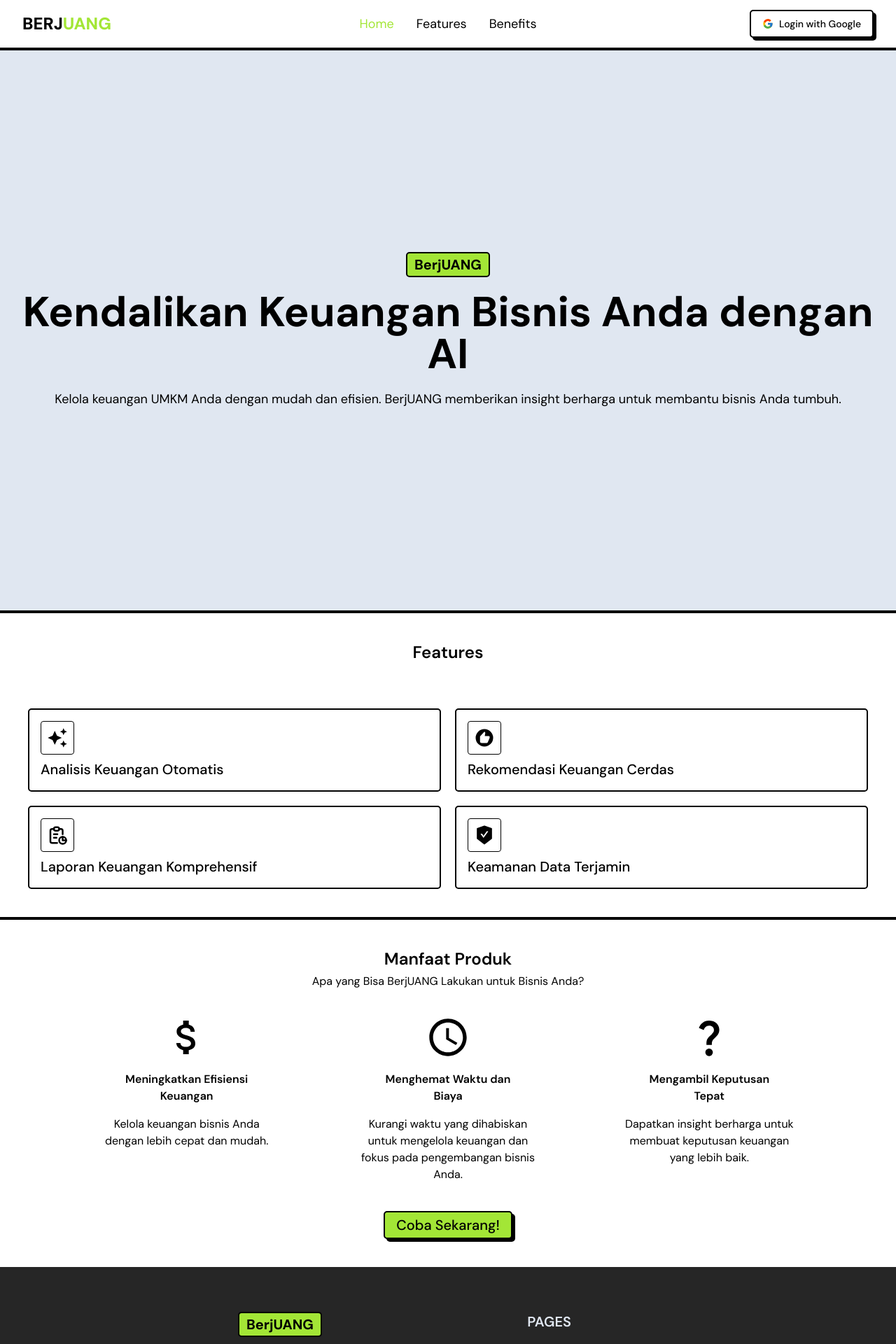
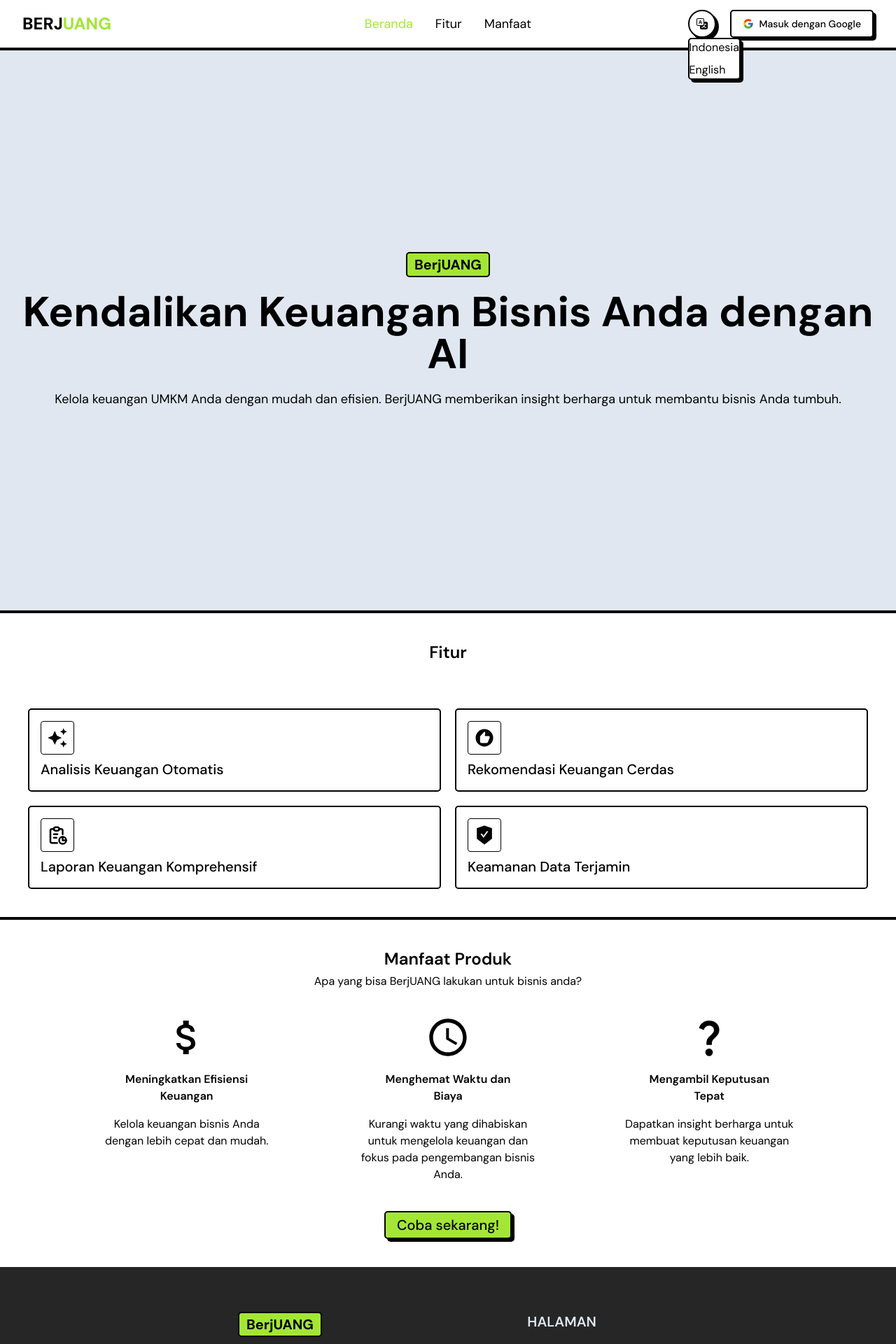
Before and after one commit to The-Triple-R/berjuang-ui, a Next.js app: page / in a window 1280 px wide. Shown: the top 1920 px of the page at 70% size. Built offline with nearby package versions, Linux system fonts and the light colour scheme.

Commit message:
feat(landing-page): add zustand & change language feature

```diff
--- a/app/layout.js
+++ b/app/layout.js
@@ -1,4 +1,4 @@
-import { Playfair_Display, DM_Sans, Poppins, Geist_Mono } from 'next/font/google';
+import { DM_Sans } from 'next/font/google';
 import PropTypes from 'prop-types';
 import './globals.css';
 
@@ -9,7 +9,7 @@ const dmSans = DM_Sans({
 
 export const metadata = {
   title: 'BerjUANG',
-  description: 'Solusi Cerdas untuk Keuangan UMKM Anda',
+  description: 'Solusi Cerdas untuk Keuangan UMKM Anda!',
 };
 
 export default function RootLayout({ children }) {
--- a/app/page.js
+++ b/app/page.js
@@ -1,41 +1,51 @@
+'use client';
 import FeatureCard from '@/components/FeatureCard';
 import Header from '@/components/Header';
 import { Badge } from '@/components/ui/badge';
 import { MdAttachMoney, MdAutoAwesome, MdQuestionMark, MdRecommend, MdAccessTime } from 'react-icons/md';
 import { AiFillSafetyCertificate } from 'react-icons/ai';
 import { TbReport } from 'react-icons/tb';
-import { FaSquareXTwitter, FaInstagram, FaFacebookF } from 'react-icons/fa6';
 import { Button } from '@/components/ui/button';
-
+import Footer from '@/components/Footer';
+import langData from '@/lib/lang';
+import useLanguageStore from '@/lib/zustand/useLanguageStore';
 
 export default function Home() {
+  const { lang } = useLanguageStore((state) => state);
+
   return (
     <>
       <Header />
       <main className='relative flex flex-col gap-44 items-center justify-center bg-bg dark:bg-darkBg min-h-screen'>
-        <section id='home' className='min-h-screen flex flex-col items-center justify-center px-4 md:px-8 gap-5'>
+        <section
+          id='home'
+          className='min-h-screen flex flex-col items-center justify-center px-4 md:px-8 gap-5'
+        >
           <h3>
             <Badge className='font-bold text-xl'>BerjUANG</Badge>
           </h3>
-          <p className='font-bold text-6xl text-center'>Kendalikan Keuangan Bisnis Anda dengan AI</p>
-          <p className='text-lg text-center'>Kelola keuangan UMKM Anda dengan mudah dan efisien. BerjUANG memberikan insight berharga untuk membantu bisnis Anda tumbuh.</p>
+          <p className='font-bold text-6xl text-center'>{langData[lang].heroSection.title}</p>
+          <p className='text-lg text-center'>{langData[lang].heroSection.subTitle}</p>
         </section>
       </main>
       <div>
-        <section id='features' className='border-t-4 border-border dark:border-darkBorder font-semibold p-10'>
+        <section
+          id='features'
+          className='border-t-4 border-border dark:border-darkBorder font-semibold p-10'
+        >
           <div className='w-[1300px] max-w-full mx-auto'>
-            <h3 className='text-center text-2xl mb-16'>Features</h3>
+            <h3 className='text-center text-2xl mb-16'>{langData[lang].featureSection.title}</h3>
             <div className='grid grid-cols-2 gap-5'>
-              <FeatureCard description='Analisis Keuangan Otomatis'>
+              <FeatureCard description={langData[lang].featureSection.featureDesc[0]}>
                 <MdAutoAwesome />
               </FeatureCard>
-              <FeatureCard description='Rekomendasi Keuangan Cerdas'>
+              <FeatureCard description={langData[lang].featureSection.featureDesc[1]}>
                 <MdRecommend />
               </FeatureCard>
-              <FeatureCard description='Laporan Keuangan Komprehensif'>
+              <FeatureCard description={langData[lang].featureSection.featureDesc[2]}>
                 <TbReport />
               </FeatureCard>
-              <FeatureCard description='Keamanan Data Terjamin'>
+              <FeatureCard description={langData[lang].featureSection.featureDesc[3]}>
                 <AiFillSafetyCertificate />
               </FeatureCard>
             </div>
@@ -43,58 +53,37 @@ export default function Home() {
         </section>
         <section className='border-t-4 border-border dark:border-darkBorder p-10'>
           <div className='w-[1100px] max-w-full mx-auto'>
-            <h3 className='text-center text-2xl mb-1 font-semibold'>Manfaat Produk</h3>
-            <p className='text-center mb-9'>Apa yang Bisa BerjUANG Lakukan untuk Bisnis Anda?</p>
+            <h3 className='text-center text-2xl mb-1 font-semibold'>{langData[lang].benefitSection.title}</h3>
+            <p className='text-center mb-9'>{langData[lang].benefitSection.subTitle}</p>
             <div className='grid grid-cols-3 gap-5 justify-items-center'>
-              <div className='text-center flex flex-col gap-4 w-[250px]'>
+              <div className='text-center flex flex-col gap-4 w-[250px] items-center'>
                 <div className='flex justify-center'>
                   <MdAttachMoney size={64} />
                 </div>
-                <h6 className='w-[200px] flex mx-auto font-semibold'>Meningkatkan Efisiensi Keuangan</h6>
-                <p>Kelola keuangan bisnis Anda dengan lebih cepat dan mudah.</p>
+                <h6 className='w-[200px] flex justify-center font-semibold'>{langData[lang].benefitSection.firstBenefitTitle}</h6>
+                <p className='text-center'>{langData[lang].benefitSection.firstBenefitDesc}</p>
               </div>
-              <div className='text-center flex flex-col gap-4 w-[250px]'>
+              <div className='text-center flex flex-col gap-4 w-[250px] items-center'>
                 <div className='flex justify-center'>
                   <MdAccessTime size={64} />
                 </div>
-                <h6 className='w-[200px] flex mx-auto font-semibold'>Menghemat Waktu dan Biaya</h6>
-                <p>Kurangi waktu yang dihabiskan untuk mengelola keuangan dan fokus pada pengembangan bisnis Anda.</p>
+                <h6 className='w-[200px] flex justify-center font-semibold'>{langData[lang].benefitSection.secondBenefitTitle}</h6>
+                <p>{langData[lang].benefitSection.secondBenefitDesc}</p>
               </div>
-              <div className='text-center flex flex-col gap-4 w-[250px]'>
+              <div className='text-center flex flex-col gap-4 w-[250px] items-center'>
                 <div className='flex justify-center'>
                   <MdQuestionMark size={64} />
                 </div>
-                <h6 className='w-[200px] flex mx-auto font-semibold'>Mengambil Keputusan Tepat</h6>
-                <p>Dapatkan insight berharga untuk membuat keputusan keuangan yang lebih baik.</p>
+                <h6 className='w-[200px] flex justify-center font-semibold'>{langData[lang].benefitSection.thirdBenefitTitle}</h6>
+                <p>{langData[lang].benefitSection.thirdBenefitDesc}</p>
               </div>
             </div>
             <div className='flex justify-center mt-10'>
-              <Button className="text-xl">Coba Sekarang!</Button>
+              <Button className='text-xl'>{langData[lang].tryNowButton}</Button>
             </div>
           </div>
         </section>
-        <footer className='font-semibold bg-[#262626] text-footerText pt-16 px-10'>
-          <div className='w-[600px] max-w-full mx-auto'>
-            <div className='grid grid-cols-3 gap-5 text-xl border-b border-[#ffffff13] pb-16'>
-              <div className='col-span-2'>
-                <h3>
-                  <Badge className='font-bold text-xl mb-4'>BerjUANG</Badge>
-                </h3>
-                <div className='flex text-2xl gap-2'>
-                  <FaFacebookF />
-                  <FaInstagram />
-                  <FaSquareXTwitter />
-                </div>
-              </div>
-              <div className='flex flex-col gap-2'>
-                <h5 className='mb-3 text-bg'>PAGES</h5>
-                <a href='#test text-md'>Home</a>
-                <a href='#test text-md'>Features</a>
-              </div>
-            </div>
-            <p className='text-center py-7 font-base'>Copyright &copy; 2025 BerjUANG. | All rights reserved.</p>
-          </div>
-        </footer>
+        <Footer />
       </div>
     </>
   );
--- /dev/null
+++ b/components/Footer.jsx
@@ -0,0 +1,38 @@
+'use client';
+import React from 'react';
+import { Badge } from '@/components/ui/badge';
+import { FaSquareXTwitter, FaInstagram, FaFacebookF } from 'react-icons/fa6';
+import langData from '@/lib/lang';
+import useLanguageStore from '@/lib/zustand/useLanguageStore';
+
+function Footer() {
+  const { lang } = useLanguageStore((state) => state);
+
+  return (
+    <footer className='font-semibold bg-[#262626] text-footerText pt-16 px-10'>
+      <div className='w-[600px] max-w-full mx-auto'>
+        <div className='grid grid-cols-3 gap-5 text-xl border-b border-[#ffffff13] pb-16'>
+          <div className='col-span-2'>
+            <h3>
+              <Badge className='font-bold text-xl mb-4'>BerjUANG</Badge>
+            </h3>
+            <div className='flex text-2xl gap-2'>
+              <FaFacebookF />
+              <FaInstagram />
+              <FaSquareXTwitter />
+            </div>
+          </div>
+          <div className='flex flex-col gap-2'>
+            <h5 className='mb-3 text-bg'>{langData[lang].footerSection.pagesHeader}</h5>
+            <a href='#home'>{langData[lang].navbarLandingPage.home}</a>
+            <a href='#features'>{langData[lang].navbarLandingPage.features}</a>
+            <a href='#benefits'>{langData[lang].navbarLandingPage.benefits}</a>
+          </div>
+        </div>
+        <p className='text-center py-7 font-base'>Copyright &copy; 2025 BerjUANG. | All rights reserved.</p>
+      </div>
+    </footer>
+  );
+}
+
+export default Footer;
--- a/components/Header.jsx
+++ b/components/Header.jsx
@@ -1,10 +1,14 @@
-"use client"
+'use client';
 import React, { useState, useEffect } from 'react';
 import { Button } from './ui/button';
 import GoogleIcon from './icons/google-icon';
+import { BsTranslate } from 'react-icons/bs';
+import { Card } from './ui/card';
+import useLanguageStore from '@/lib/zustand/useLanguageStore';
+import langData from '@/lib/lang';
 
 const MenuItem = ({ href, children, isActive }) => (
-  <li className="border-b-2 md:border-none border-mtext flex justify-center">
+  <li className='border-b-2 md:border-none border-mtext flex justify-center'>
     <a
       href={href}
       className={`px-4 py-3 text-lg block ${isActive ? 'text-main' : 'text-mtext'} dark:text-white`}
@@ -14,16 +18,22 @@ const MenuItem = ({ href, children, isActive }) => (
   </li>
 );
 
-const LoginButton = () => (
-  <Button className='bg-white'>
-    <GoogleIcon />
-    Login with Google
-  </Button>
-);
+const LoginButton = () => {
+  const { lang } = useLanguageStore((state) => state);
+
+  return (
+    <Button className='bg-white'>
+      <GoogleIcon />
+      {langData[lang].loginButton}
+    </Button>
+  );
+};
 
 const Header = () => {
   const [isMenuOpen, setIsMenuOpen] = useState(false);
   const [activeSection, setActiveSection] = useState('home');
+
+  const { lang, setLang } = useLanguageStore((state) => state);
 
   const toggleMenu = () => {
     setIsMenuOpen(!isMenuOpen);
@@ -54,34 +64,75 @@ const Header = () => {
   }, []);
 
   return (
-    <header className="sticky left-0 top-0 z-20 flex md:grid md:grid-cols-[1fr,auto,1fr] items-center w-full border-b-4 border-border dark:border-darkNavBorder bg-white dark:bg-secondaryBlack p-4 md:py-2 md:px-8">
-      <h1 className="uppercase font-extrabold text-xl md:text-2xl text-mtext">
-        berj<span className="text-main">uang</span>
+    <header className='sticky left-0 top-0 z-20 flex md:grid md:grid-cols-[1fr,auto,1fr] items-center w-full border-b-4 border-border dark:border-darkNavBorder bg-white dark:bg-secondaryBlack p-4 md:py-2 md:px-8'>
+      <h1 className='uppercase font-extrabold text-xl md:text-2xl text-mtext'>
+        berj<span className='text-main'>uang</span>
       </h1>
 
       <button
         onClick={toggleMenu}
-        className="md:hidden font-extrabold text-2xl flex items-center justify-center text-gray-800 dark:text-white transition-transform duration-300 ease-in-out"
+        className='md:hidden font-extrabold text-2xl flex items-center justify-center text-gray-800 dark:text-white transition-transform duration-300 ease-in-out'
         style={{ transform: isMenuOpen ? 'rotate(360deg)' : 'rotate(0deg)' }}
       >
         {isMenuOpen ? '✖' : '☰'}
       </button>
 
       <nav
-        className={`absolute md:static top-full ${isMenuOpen ? 'left-0 opacity-100' : 'left-[-100%] opacity-0'} md:opacity-100 bg-white dark:bg-secondaryBlack border-t-4 md:border-none border-border dark:border-darkNavBorder transition-all duration-300 ease-in-out w-full`}
+        className={`absolute md:static top-full ${
+          isMenuOpen ? 'left-0 opacity-100' : 'left-[-100%] opacity-0'
+        } md:opacity-100 bg-white dark:bg-secondaryBlack border-t-4 md:border-none border-border dark:border-darkNavBorder transition-all duration-300 ease-in-out w-full`}
       >
-        <ul className="flex flex-col md:flex-row">
-          <MenuItem href="#home" isActive={activeSection === 'home'}>Home</MenuItem>
-          <MenuItem href="#features" isActive={activeSection === 'features'}>Features</MenuItem>
-          <MenuItem href="#benefits" isActive={activeSection === 'benefits'}>Benefits</MenuItem>
-
-          <li className="md:hidden border-b-2 border-mtext flex justify-center px-4 py-3 bor">
+        <ul className='flex flex-col md:flex-row'>
+          <MenuItem
+            href='#home'
+            isActive={activeSection === 'home'}
+          >
+            {langData[lang].navbarLandingPage.home}
+          </MenuItem>
+          <MenuItem
+            href='#features'
+            isActive={activeSection === 'features'}
+          >
+            {langData[lang].navbarLandingPage.features}
+          </MenuItem>
+          <MenuItem
+            href='#benefits'
+            isActive={activeSection === 'benefits'}
+          >
+            {langData[lang].navbarLandingPage.benefits}
+          </MenuItem>
+          <li className='md:hidden border-b-2 border-mtext flex justify-center px-4 py-3 bor'>
             <LoginButton />
           </li>
         </ul>
       </nav>
 
-      <div className="hidden md:flex justify-end">
+      <div className='hidden md:flex justify-end gap-5'>
+        <div className='relative'>
+          <Button className='rounded-full bg-white w-10'>
+            <BsTranslate />
+          </Button>
+          <ul className='absolute'>
+            <Card className='bg-white flex flex-col gap-2'>
+              <li>
+                <button
+                  className='cursor-pointer'
+                  onClick={() => setLang('id')}
+                >
+                  Indonesia
+                </button>
+              </li>
+              <li>
+                <button
+                  className='cursor-pointer'
+                  onClick={() => setLang('en')}
+                >
+                  English
+                </button>
+              </li>
+            </Card>
+          </ul>
+        </div>
         <LoginButton />
       </div>
     </header>
--- /dev/null
+++ b/components/ui/card.jsx
@@ -0,0 +1,53 @@
+import * as React from "react"
+
+import { cn } from "@/lib/utils"
+
+const Card = React.forwardRef(({ className, ...props }, ref) => (
+  <div
+    ref={ref}
+    className={cn(
+      "rounded-base shadow-shadow border-2 border-border bg-main text-mtext",
+      className
+    )}
+    {...props} />
+))
+Card.displayName = "Card"
+
+const CardHeader = React.forwardRef(({ className, ...props }, ref) => (
+  <div
+    ref={ref}
+    className={cn("flex flex-col space-y-1.5 p-6", className)}
+    {...props} />
+))
+CardHeader.displayName = "CardHeader"
+
+const CardTitle = React.forwardRef(({ className, ...props }, ref) => (
+  <div
+    ref={ref}
+    className={cn("text-xl leading-none font-heading tracking-tight", className)}
+    {...props} />
+))
+CardTitle.displayName = "CardTitle"
+
+const CardDescription = React.forwardRef(({ className, ...props }, ref) => (
+  <div
+    ref={ref}
+    className={cn("text-sm text-mtext font-base !mt-3", className)}
+    {...props} />
+))
+CardDescription.displayName = "CardDescription"
+
+const CardContent = React.forwardRef(({ className, ...props }, ref) => (
+  <div ref={ref} className={cn("p-6 pt-0", className)} {...props} />
+))
+CardContent.displayName = "CardContent"
+
+const CardFooter = React.forwardRef(({ className, ...props }, ref) => (
+  <div
+    ref={ref}
+    className={cn("flex items-center p-6 pt-0", className)}
+    {...props} />
+))
+CardFooter.displayName = "CardFooter"
+
+export { Card, CardHeader, CardFooter, CardTitle, CardDescription, CardContent }
--- /dev/null
+++ b/lib/lang.js
@@ -0,0 +1,66 @@
+const langData = {
+  id: {
+    navbarLandingPage: {
+      home: 'Beranda',
+      features: 'Fitur',
+      benefits: 'Manfaat',
+    },
+    loginButton: 'Masuk dengan Google',
+    heroSection: {
+        title: 'Kendalikan Keuangan Bisnis Anda dengan AI',
+        subTitle: 'Kelola keuangan UMKM Anda dengan mudah dan efisien. BerjUANG memberikan insight berharga untuk membantu bisnis Anda tumbuh.',
+    },
+    benefitSection: {
+      title: 'Manfaat Produk',
+      subTitle: 'Apa yang bisa BerjUANG lakukan untuk bisnis anda?',
+      firstBenefitTitle: 'Meningkatkan Efisiensi Keuangan',
+      secondBenefitTitle: 'Menghemat Waktu dan Biaya',
+      thirdBenefitTitle: 'Mengambil Keputusan Tepat',
+      firstBenefitDesc: 'Kelola keuangan bisnis Anda dengan lebih cepat dan mudah.',
+      secondBenefitDesc: 'Kurangi waktu yang dihabiskan untuk mengelola keuangan dan fokus pada pengembangan bisnis Anda.',
+      thirdBenefitDesc: 'Dapatkan insight berharga untuk membuat keputusan keuangan yang lebih baik.',
+    },
+    featureSection: {
+      title: 'Fitur',
+      featureDesc: ['Analisis Keuangan Otomatis', 'Rekomendasi Keuangan Cerdas', 'Laporan Keuangan Komprehensif', 'Keamanan Data Terjamin'],
+    },
+    tryNowButton: 'Coba sekarang!',
+    footerSection: {
+        pagesHeader: 'HALAMAN',
+        copyright: 'Hak Cipta © 2025 BerjUANG. | Semua hak dilindungi undang-undang.'
+    }
+  },
+  en: {
+    navbarLandingPage: {
+      home: 'Home',
+      features: 'Features',
+      benefits: 'Benefits',
+    },
+    loginButton: 'Login with Google',
+    heroSection: {
+        title: 'Take Control of Your Business Finances with AI',
+        subTitle: 'Manage your MSME finances easily and efficiently. BerjuANG provides valuable insights to help your business grow.',
+    },
+    benefitSection: {
+      title: 'Benefits',
+      subTitle: 'What can BerjUANG do for your business?',
+      firstBenefitTitle: 'Increase Financial Efficiency',
+      secondBenefitTitle: 'Save Time and Costs',
+      thirdBenefitTitle: 'Make the Right Decisions',
+      firstBenefitDesc: 'Manage your business finances more quickly and easily.',
+      secondBenefitDesc: 'Reduce the time spent for managing finances and focus on growing your business.',
+      thirdBenefitDesc: 'Gain valuable insights to make better financial decisions.',
+    },
+    featureSection: {
+      title: 'Features',
+      featureDesc: ['Automated Financial Analysis', 'Smart Financial Recommendations', 'Comprehensive Financial Reports', 'Guaranteed Data Security'],
+    },
+    tryNowButton: 'Try it now!',
+    footerSection: {
+        pagesHeader: 'PAGES',
+        copyright: 'Copyright © 2025 BerjUANG. | All rights reserved.'
+    }
+  },
+};
+
+export default langData;
--- /dev/null
+++ b/lib/zustand/useLanguageStore.js
@@ -0,0 +1,11 @@
+import { create } from 'zustand';
+
+const useLanguageStore = create((set) => ({
+  lang: window.localStorage.getItem('lang') || 'id',
+  setLang: (language) => {
+    set(() => ({ lang: language }));
+    window.localStorage.setItem('lang', language);
+  },
+}));
+
+export default useLanguageStore;
--- a/package.json
+++ b/package.json
@@ -20,7 +20,8 @@
     "react-dom": "^19.0.0",
     "react-icons": "^5.5.0",
     "tailwind-merge": "^3.0.1",
-    "tailwindcss-animate": "^1.0.7"
+    "tailwindcss-animate": "^1.0.7",
+    "zustand": "^5.0.3"
   },
   "devDependencies": {
     "@eslint/eslintrc": "^3",
```
Also changed, not shown: 1 other file (tests, documents, lock files or other folders).
